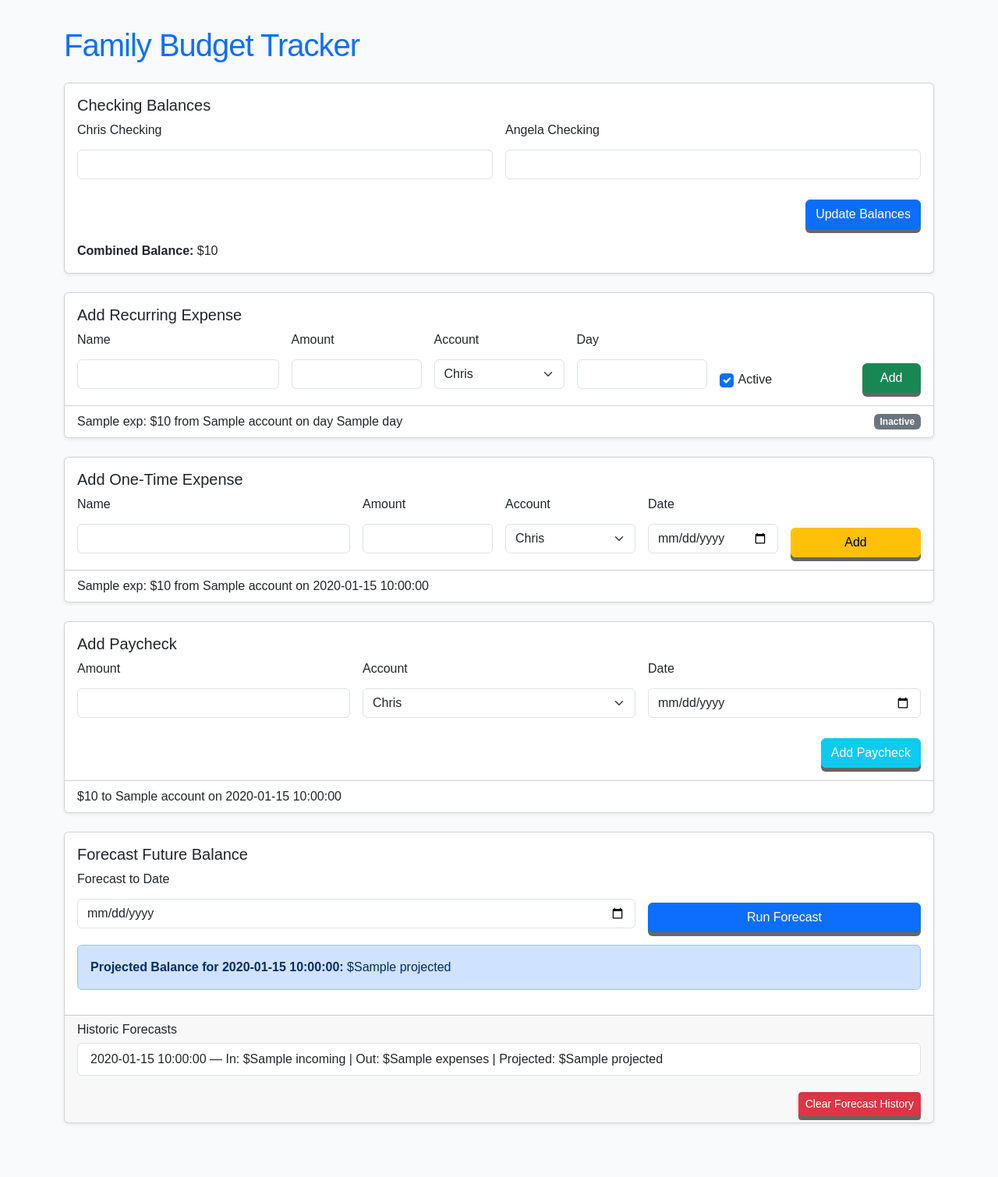
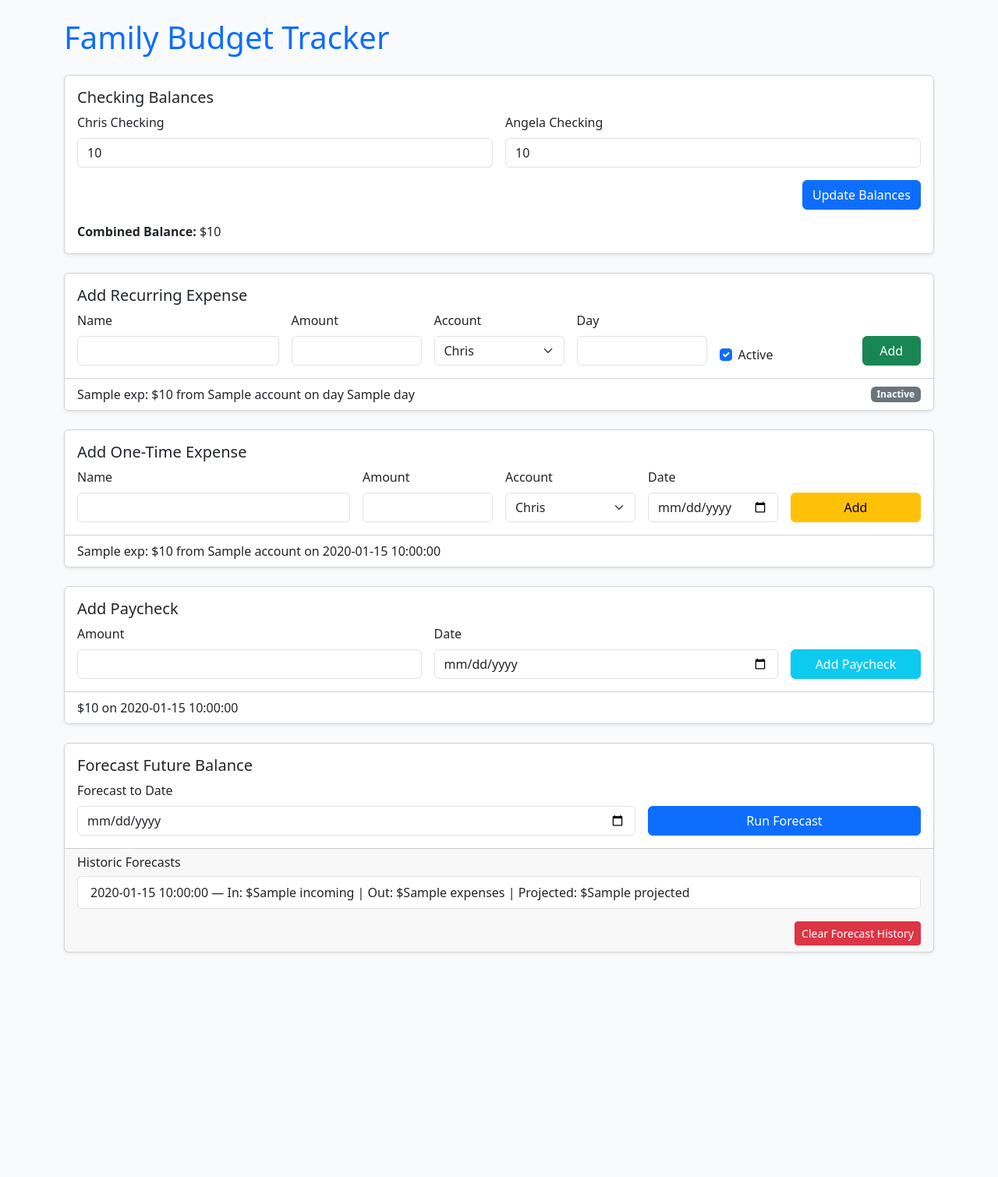
Before and after one commit to Charles-Xavier-Redemption/chess-budget-app, a Flask app: template templates/index.html in a window 1280 px wide. Shown: the top 1510 px of the page at 78% size. After the commit the page ends 1223 px from the top, so only its background shows below. Run offline with Flask 3, Linux system fonts and the light colour scheme; the template is opened without the code that fills it: most values are stand-ins (such as "Sample title", 1, 10 or a date in 2020).

Commit message:
Update index.html

```diff
--- a/templates/index.html
+++ b/templates/index.html
@@ -6,10 +6,8 @@
     <meta name="viewport" content="width=device-width, initial-scale=1">
     <!-- Bootstrap 5 CSS -->
     <link href="https://cdn.jsdelivr.net/npm/bootstrap@5.3.2/dist/css/bootstrap.min.css" rel="stylesheet">
-    <link rel="stylesheet" href="{{ url_for('static', filename='style.css') }}">
     <style>
         body { background: #f8fafc; }
-        h1 { letter-spacing: -1px; }
         .section-title { margin-top: 2rem; }
         .card { margin-bottom: 1.5rem; }
         .form-label { font-weight: 500; }
@@ -17,21 +15,21 @@
 </head>
 <body>
 <div class="container py-4">
-
     <h1 class="text-primary mb-4">Family Budget Tracker</h1>
 
-    <!-- Balances -->
+    <!-- Checking Balances -->
     <div class="card shadow-sm">
         <div class="card-body">
             <h5 class="card-title">Checking Balances</h5>
-            <form method="post" action="/update_balances" class="row g-3">
+            <form method="post" class="row g-3">
+                <input type="hidden" name="form_type" value="update_balances">
                 <div class="col-6">
                     <label class="form-label">Chris Checking</label>
-                    <input type="number" step="0.01" class="form-control" name="chris_balance" value="{{ balances['Chris'] }}">
+                    <input type="number" step="0.01" class="form-control" name="chris_balance" value="{{ chris_balance }}">
                 </div>
                 <div class="col-6">
                     <label class="form-label">Angela Checking</label>
-                    <input type="number" step="0.01" class="form-control" name="angela_balance" value="{{ balances['Angela'] }}">
+                    <input type="number" step="0.01" class="form-control" name="angela_balance" value="{{ angela_balance }}">
                 </div>
                 <div class="col-12 text-end">
                     <button type="submit" class="btn btn-primary">Update Balances</button>
@@ -47,7 +45,8 @@
     <div class="card shadow-sm">
         <div class="card-body">
             <h5 class="card-title">Add Recurring Expense</h5>
-            <form method="post" action="/add_recurring" class="row g-3">
+            <form method="post" class="row g-3">
+                <input type="hidden" name="form_type" value="add_expense">
                 <div class="col-md-3">
                     <label class="form-label">Name</label>
                     <input type="text" class="form-control" name="name">
@@ -94,7 +93,8 @@
     <div class="card shadow-sm">
         <div class="card-body">
             <h5 class="card-title">Add One-Time Expense</h5>
-            <form method="post" action="/add_one_time" class="row g-3">
+            <form method="post" class="row g-3">
+                <input type="hidden" name="form_type" value="add_onetime">
                 <div class="col-md-4">
                     <label class="form-label">Name</label>
                     <input type="text" class="form-control" name="name">
@@ -132,31 +132,25 @@
     <div class="card shadow-sm">
         <div class="card-body">
             <h5 class="card-title">Add Paycheck</h5>
-            <form method="post" action="/add_paycheck" class="row g-3">
-                <div class="col-md-4">
+            <form method="post" class="row g-3">
+                <input type="hidden" name="form_type" value="add_paycheck">
+                <div class="col-md-5">
                     <label class="form-label">Amount</label>
                     <input type="number" step="0.01" class="form-control" name="amount">
                 </div>
-                <div class="col-md-4">
-                    <label class="form-label">Account</label>
-                    <select class="form-select" name="account">
-                        <option value="Chris">Chris</option>
-                        <option value="Angela">Angela</option>
-                    </select>
-                </div>
-                <div class="col-md-4">
+                <div class="col-md-5">
                     <label class="form-label">Date</label>
                     <input type="date" class="form-control" name="date">
                 </div>
-                <div class="col-12 text-end">
-                    <button type="submit" class="btn btn-info text-white">Add Paycheck</button>
+                <div class="col-md-2 d-flex align-items-end">
+                    <button type="submit" class="btn btn-info text-white w-100">Add Paycheck</button>
                 </div>
             </form>
         </div>
         <ul class="list-group list-group-flush">
             {% for check in paychecks %}
             <li class="list-group-item">
-                ${{ check['amount'] }} to {{ check['account'] }} on {{ check['date'] }}
+                ${{ check['amount'] }} on {{ check['date'] }}
             </li>
             {% endfor %}
         </ul>
@@ -166,7 +160,8 @@
     <div class="card shadow-sm mb-5">
         <div class="card-body">
             <h5 class="card-title">Forecast Future Balance</h5>
-            <form method="post" action="/forecast" class="row g-3">
+            <form method="post" class="row g-3">
+                <input type="hidden" name="form_type" value="forecast">
                 <div class="col-md-8">
                     <label class="form-label">Forecast to Date</label>
                     <input type="date" class="form-control" name="forecast_date">
@@ -175,13 +170,6 @@
                     <button type="submit" class="btn btn-primary w-100">Run Forecast</button>
                 </div>
             </form>
-            <div class="mt-3">
-                {% if forecast %}
-                <div class="alert alert-primary">
-                    <strong>Projected Balance for {{ forecast['date'] }}:</strong> ${{ forecast['projected'] }}
-                </div>
-                {% endif %}
-            </div>
         </div>
         <div class="card-footer">
             <h6>Historic Forecasts</h6>
@@ -192,7 +180,8 @@
                 </li>
                 {% endfor %}
             </ul>
-            <form method="post" action="/clear_forecasts" class="mt-3 text-end">
+            <form method="post" class="mt-3 text-end">
+                <input type="hidden" name="form_type" value="clear_forecast">
                 <button type="submit" class="btn btn-danger btn-sm">Clear Forecast History</button>
             </form>
         </div>
```
